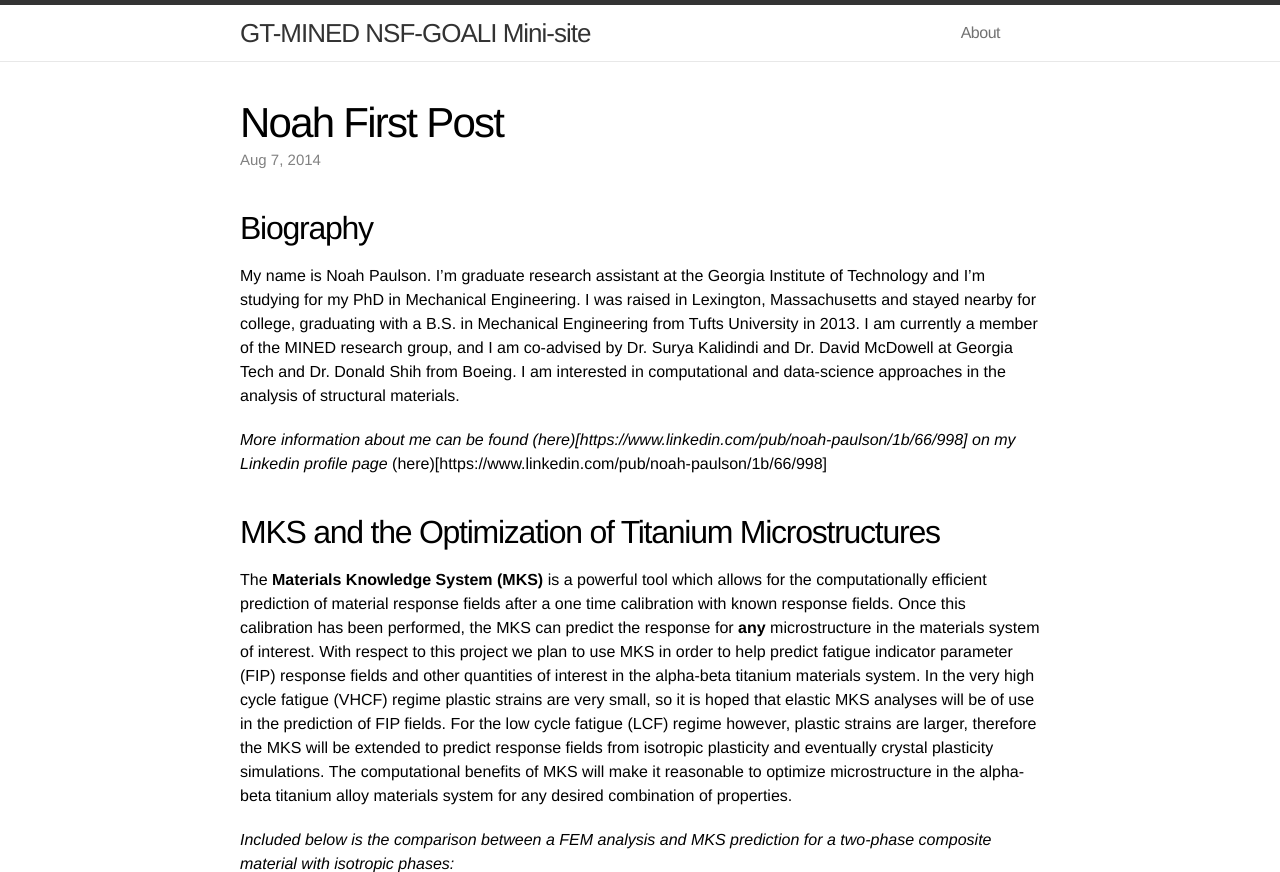
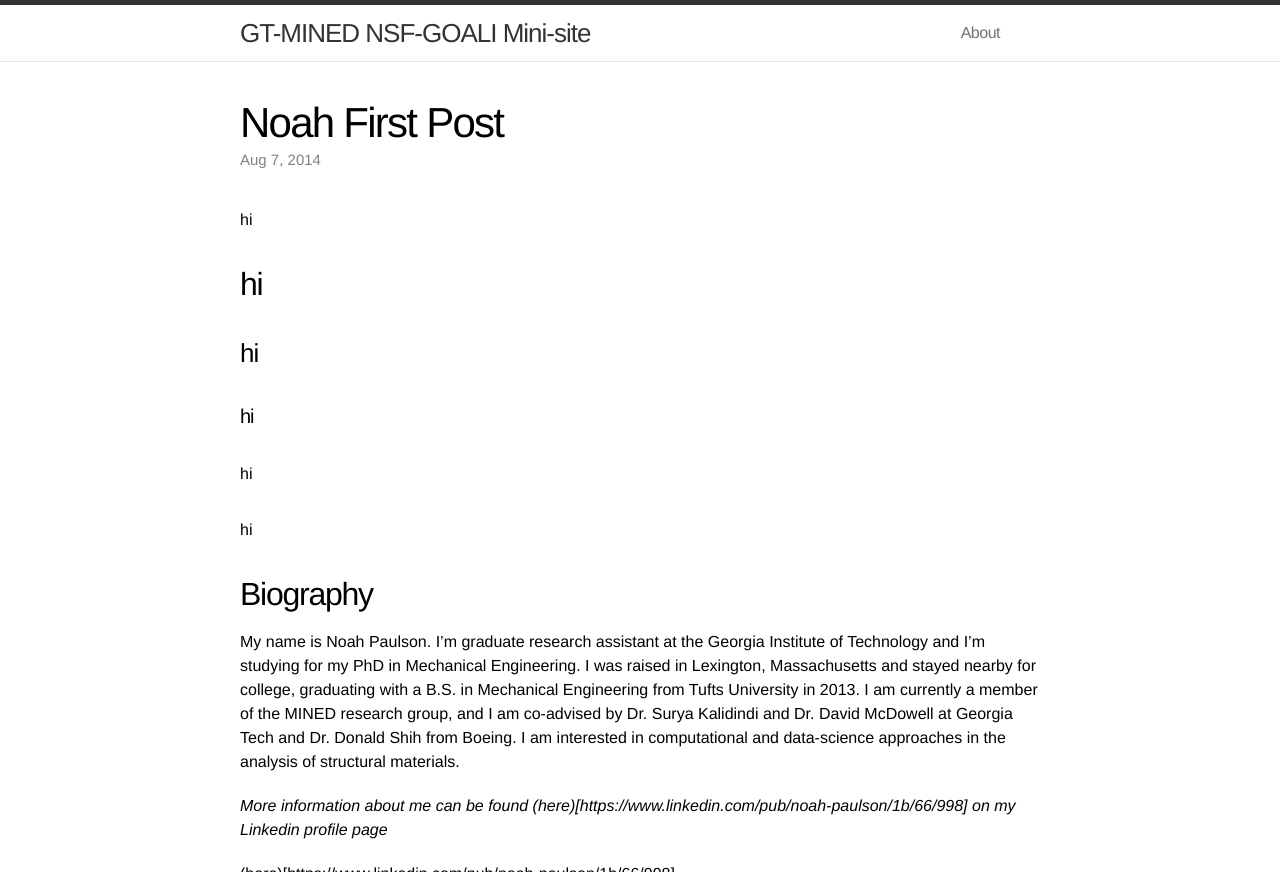
Before and after one commit to mined-gatech/nsf-goali, a Jekyll site: the page built from _posts/2014-08-07-Noah-First-Post.html, in a window 1280 px wide and 900 px high, cut to the strip 0-872 px from the top of the window. Built offline with Jekyll 4.4.1, drawn with Linux system fonts in a browser that asks for light colours; nearby versions of some CDN libraries; library files that are not in the unit come from our copies; comment, search, counter and statistics services are not loaded.

```diff
--- a/_posts/2014-08-07-Noah-First-Post.html
+++ b/_posts/2014-08-07-Noah-First-Post.html
@@ -7,11 +7,19 @@ mksplt:
 
 ---
 
+# hi
+## hi
+### hi
+#### hi
+##### hi
+###### hi
+
 ## Biography
 
 My name is Noah Paulson. I'm graduate research assistant at the Georgia Institute of Technology and I'm studying for my PhD in Mechanical Engineering. I was raised in Lexington, Massachusetts and stayed nearby for college, graduating with a B.S. in Mechanical Engineering from Tufts University in 2013. I am currently a member of the MINED research group, and I am co-advised by Dr. Surya Kalidindi and Dr. David McDowell at Georgia Tech and Dr. Donald Shih from Boeing. I am interested in computational and data-science approaches in the analysis of structural materials.
 
 *More information about me can be found (here)[https://www.linkedin.com/pub/noah-paulson/1b/66/998] on my Linkedin profile page*
+
 (here)[https://www.linkedin.com/pub/noah-paulson/1b/66/998]
 
 ## MKS and the Optimization of Titanium Microstructures
```
